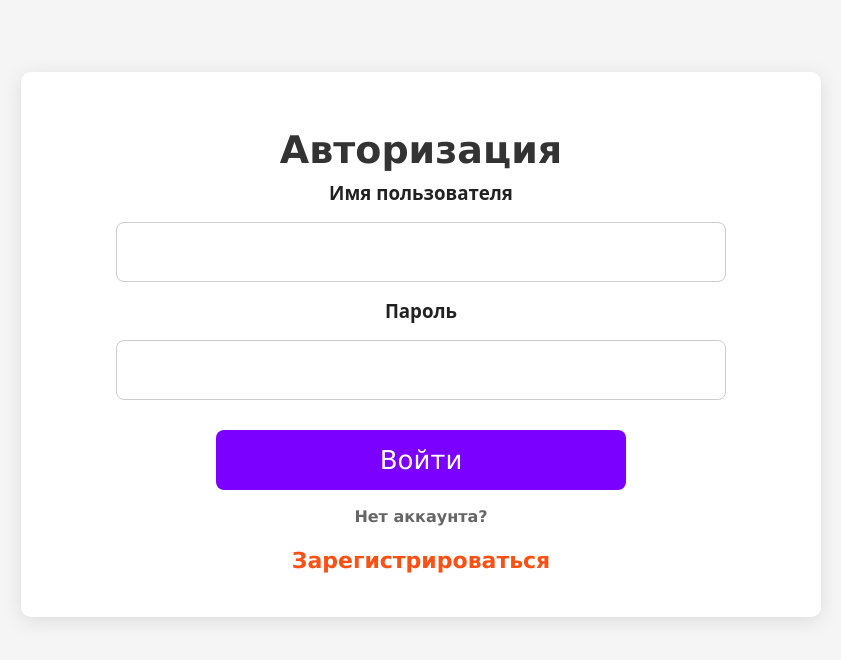
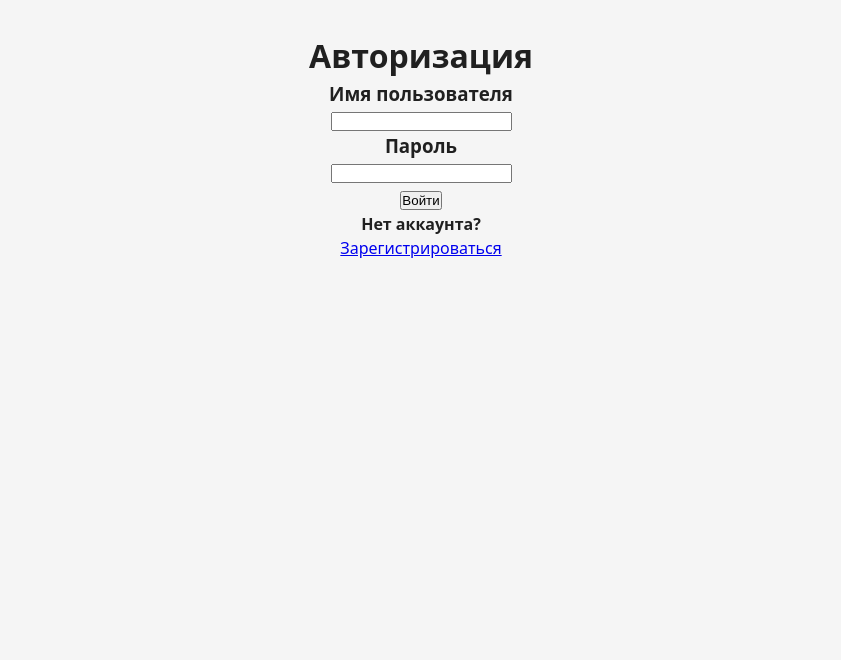
Before and after one commit to tessavduzup/rostelecom_hack_project, a React app in the folder frontend/: page / in a window 1280 px wide. Shown: the top 660 px of the page, without its empty margins (219-1060 px from the left). Built offline with nearby package versions, Linux system fonts and the light colour scheme; the HTML template or start-up script is replaced by a standard one.

Commit message:
feat: restore working frontend version from yulOk

```diff
--- a/frontend/src/App.jsx
+++ b/frontend/src/App.jsx
@@ -1,15 +1,12 @@
 import { BrowserRouter as Router, Routes, Route } from 'react-router-dom';
-import { Layout } from 'antd';
-import './App.css';
-import Login from './pages/Login';
-import Registration from './pages/Registration';
+import './App.css'
+import Login from './pages/Login'
+import Registration from './pages/Registration'
 import User from './pages/User';
 import CreateProject from './pages/CreateProject';
-import './index.css';
 import RevenueForm from './forms/RevenueForm';
 import CostsForm from './forms/CostsForm'
 
-const { Content } = Layout;
 
 function App() {
   return (
@@ -24,7 +21,7 @@ function App() {
         <Route path="/cr" element={<CostsForm />} />
       </Routes>
     </Router>
-  );
+  )
 }
 
 export default App;
--- a/frontend/src/api/authAPI.js
+++ b/frontend/src/api/authAPI.js
@@ -29,21 +29,3 @@ export async function registerUser(userData) {
         throw new Error(error.response?.data?.message || 'Ошибка регистрации');
     }
 }
-
-export async function sendRevenue(userData) {
-    try {
-        const response = await API.post('/create-project/send-revenue', userData);
-        return response.data;
-    } catch (error) {
-        throw new Error(error.response?.data?.message || 'Ошибка отправки выручки')
-    }
-}
-
-export async function sendCosts(userData) {
-    try {
-        const response = await API.post('/create-project/send-costs', userData);
-        return response.data;
-    } catch (error) {
-        throw new Error(error.response?.data?.message || 'Ошибка отправки затрат')
-    }
-}
--- a/frontend/src/forms/CostsForm.jsx
+++ b/frontend/src/forms/CostsForm.jsx
@@ -1,7 +1,7 @@
 import React, { useState } from 'react';
 import { useForm } from 'react-hook-form';
 import { validateNumber, validateDate } from '../utils/validators';
-import { loginUser, sendCosts } from '../api/authAPI';
+import { loginUser } from '../api/authAPI';
 
 function CostsForm() {
   const {
@@ -32,15 +32,6 @@ function CostsForm() {
 
         setSubmitError('')
         setSubmitSuccess('')
-
-        const userData = await sendCosts({
-            date_start: data.date_start,
-            date_end: data.date_end,
-            amount: data.amount,
-            type: data.type,
-            status: data.status,
-
-        })
 
         setSubmitSuccess('Затраты успешно добавлены!')
       } catch (error) {
@@ -89,8 +80,8 @@ function CostsForm() {
 
           <h3>Вид затрат</h3>
           <select
-            {...register("type", {
-              required: "Выберите вид затрат"
+            {...register("category", {
+              required: "Выберите категорию"
             })}
           >
           {categories.map(option => (
@@ -102,8 +93,8 @@ function CostsForm() {
 
           <h3>Статус отражения затрат</h3>
           <select
-            {...register("status", {
-              required: "Выберите статус затрат"
+            {...register("category", {
+              required: "Выберите категорию"
             })}
           >
           {categories.map(option => (
--- a/frontend/src/forms/RevenueForm.jsx
+++ b/frontend/src/forms/RevenueForm.jsx
@@ -1,7 +1,7 @@
 import React, { useState } from 'react';
 import { useForm } from 'react-hook-form';
 import { validateNumber, validateDate } from '../utils/validators';
-import { loginUser, sendRevenue } from '../api/authAPI';
+import { loginUser } from '../api/authAPI';
 
 function RevenueForm() {
   const {
@@ -32,13 +32,6 @@ function RevenueForm() {
 
         setSubmitError('')
         setSubmitSuccess('')
-
-        const userData = await sendRevenue({
-          date_start: data.date_start,
-          date_end: data.date_end,
-          amount: data.amount,
-          status: data.status
-        })
 
         setSubmitSuccess('Выручка успешно добавлена!')
       } catch (error) {
@@ -87,7 +80,7 @@ function RevenueForm() {
 
           <h3>Статус начисления выручки</h3>
           <select
-            {...register("status", {
+            {...register("category", {
               required: "Выберите категорию"
             })}
           >
--- a/frontend/src/index.css
+++ b/frontend/src/index.css
@@ -25,7 +25,6 @@ body {
   min-height: 100vh;
   background-color: #f5f5f5;
 }
-
 
 /* Основной контейнер приложения */
 .app-container {
@@ -68,17 +67,6 @@ body {
   }
 }
 
-button {
-    font-size: 14px;
-    border-radius: 8px;
-    border: 0px;
-    color: white;
-    height: 55px;
-    width: 220px;
-    transition: all 0.3s ease;
-    background: #ff4f12;
-}
-
 button:hover {
   transform: scale(1.1);
   cursor: pointer;
--- a/frontend/src/pages/CreateProject.jsx
+++ b/frontend/src/pages/CreateProject.jsx
@@ -56,9 +56,6 @@ const CreateProject = () => {
     { id: 5, name: 'Договор', probability: 90 },
     { id: 6, name: 'Реализация', probability: 100 }
   ];
-
-
-
 
   const managers = [
     { id: 1, name: 'Иванов А.В.' },
--- a/frontend/src/pages/Login.jsx
+++ b/frontend/src/pages/Login.jsx
@@ -4,7 +4,6 @@ import { useForm } from 'react-hook-form';
 import { validateEmail, validatePassword } from '../utils/validators';
 import { loginUser } from '../api/authAPI';
 
-import './../styles/Login.css'
 
 function Login() {
   const {
@@ -34,7 +33,7 @@ function Login() {
 
   return (
     <>
-      <div className='Login'>
+      <div>
         <h1>Авторизация</h1>
 
         {submitSuccess && <div className='submitSuccess'>{submitSuccess}</div>}
@@ -43,7 +42,7 @@ function Login() {
         <form onSubmit={handleSubmit(onSubmit)}>
           <h3>Имя пользователя</h3>
           <input
-            type="text" className='sign'
+            type="text"
             {...register("username", {
               required: "Имя пользователя обязательно",
               validate: validateEmail
@@ -53,7 +52,7 @@ function Login() {
 
           <h3>Пароль</h3>
           <input
-            type="password" className='sign'
+            type="password"
             {...register("password", {
               required: "Пароль обязателен",
               validate: validatePassword
@@ -64,7 +63,7 @@ function Login() {
           <h3><button type='submit'>Войти</button></h3>
         </form>
         <h4>Нет аккаунта?</h4>
-        <Link to='/reg' className='link'>Зарегистрироваться</Link>
+        <Link to='/reg'>Зарегистрироваться</Link>
       </div>
     </>
   )
--- a/frontend/src/pages/User.jsx
+++ b/frontend/src/pages/User.jsx
@@ -1,10 +1,19 @@
 import React from 'react';
+import { Layout } from 'antd';
+import Header from './components/Header';
 import ProjectList from './components/ProjectList';
+
+const { Content } = Layout;
 
 const User = () => {
   return (
     <div className="app-container">
-      <ProjectList />
+      <Layout>
+        <Header />
+        <Content>
+          <ProjectList />
+        </Content>
+      </Layout>
     </div>
   );
 };
--- a/frontend/src/pages/components/Header.jsx
+++ b/frontend/src/pages/components/Header.jsx
@@ -1,45 +1,57 @@
 import React from 'react';
-import { useNavigate, useLocation } from 'react-router-dom';
+import { useNavigate } from 'react-router-dom';
 import { Layout, Button, Space } from 'antd';
 import { ArrowLeftOutlined } from '@ant-design/icons';
-import './../../styles/Header.css'; // Импортируем CSS файл
+import './../../index.css'
 
 const { Header: AntHeader } = Layout;
 
 const Header = () => {
   const navigate = useNavigate();
-  const location = useLocation();
-
-  // Показывать кнопку только на главной странице пользователя
-  const showCreateButton = location.pathname === '/user';
 
   return (
-    <AntHeader className="app-header">
-      <div className="header-content">
-        <div className="logo-section">
+    <AntHeader style={{
+      height: '100px',
+      background: '#ffffffff', // ← Темно-синий цвет
+      display: 'flex',
+      alignItems: 'center',
+      justifyContent: 'space-between',
+      padding: '0 40px',
+      boxShadow: '0 2px 8px #7c00ff',
+      borderRadius: '5px'
+    }}>
+      <div style={{ display: 'flex', alignItems: 'center', gap: '16px' }}>
         <img
           src="/logo.png"
           alt="Rostelecom"
-            className="logo-image"
+          style={{
+            height: '32px',
+            width: 'auto'
+          }}
         />
-          <span className="company-name">
+        <span style={{
+          fontSize: '20px',
+          fontWeight: '700',
+          color: 'black' // ← Белый текст для контраста
+        }}>
           Rostelecom Analytics
         </span>
       </div>
 
       <Space>
-          {showCreateButton && (
         <Button
           type="primary"
           icon={<ArrowLeftOutlined />}
-              onClick={() => navigate('/create-project')}
-              className="create-project-button"
+          onClick={() => navigate('/create-project')} // ← Измените путь
+          style={{
+            background: '#ff4f12',
+            height: '55px',
+            width: '220px'
+          }}
         >
           Создать новый проект
         </Button>
-          )}
       </Space>
-      </div>
     </AntHeader>
   );
 };
--- a/frontend/src/styles/Login.css
+++ b/frontend/src/styles/Login.css
@@ -1,116 +1,33 @@
-.Login {
-  max-width: 800px;
-  margin: 40px auto;
-  padding: 40px;
-  background: white;
-  border-radius: 10px;
-  box-shadow: 0 4px 20px rgba(0, 0, 0, 0.1);
+import React, { useState } from 'react';
+
+function Authentication() {
+    const [username, setUsername] = useState('')
+    const [password, setPassword] = useState('')
+
+  return (
+    <>
+      <div>
+        <h1>Авторизация</h1>
+        <form>
+          <h3>Имя пользователя</h3>
+          <input
+            type="username"
+            value={username}
+            onChange={(e) => setUsername(e.target.value)}
+          />
+          <h3>Пароль</h3>
+          <input
+            type="password"
+            value={password}
+            onChange={(e) => setPassword(e.target.value)}
+          />
+        </form>
+        <button>Отправить</button>
+        <h4>Нет аккаунта?</h4>
+        <a href=''>Зарегистрироваться</a>
+      </div>
+    </>
+  )
 }
 
-h1 {
-  margin-top: 10px;
-  font-family: Verdana, Geneva, Tahoma, sans-serif;
-  font-size: 38px;
-  text-align: center;
-  color: #333;
-}
-
-.errors {
-  color: red;
-  font-family: Verdana, Geneva, Tahoma, sans-serif;
-  font-size: 16px;
-  margin: 0px 0 0 15px;
-}
-
-.form-row {
-  display: flex;
-  align-items: flex-start;
-  margin-bottom: 25px;
-}
-
-.form-label {
-  width: 200px;
-  color: #7c00ff;
-  font-family: Verdana, Geneva, Tahoma, sans-serif;
-  font-size: 19px;
-  margin-top: 20px;
-  text-align: left;
-  flex-shrink: 0;
-}
-
-.label-space {
-  width: 200px;
-  flex-shrink: 0;
-}
-
-.input-container {
-  flex: 1;
-}
-
-/* Стили для инпутов */
-input {
-  width: 410px;
-  height: 40px;
-  background: white;
-  border: 1px solid #ccc;
-  border-radius: 8px;
-  margin: 15px;
-  font-size: 22px;
-  font-family: Verdana, Geneva, Tahoma, sans-serif;
-  color: black;
-  padding: 4px 15px;
-}
-
-.sign {
-  width: 610px;
-  height: 60px;
-  font-size: 22px;
-}
-
-/* Стили для кнопки */
-button {
-  font-size: 26px;
-  font-family: Verdana, Geneva, Tahoma, sans-serif;
-  width: 410px;
-  height: 60px;
-  background: #7c00ff;
-  color: white;
-  border: none;
-  border-radius: 8px;
-  margin: 15px;
-  cursor: pointer;
-  transition: background 0.3s;
-}
-
-button:hover {
-  background: #6a00d6;
-}
-
-/* Стили для секции регистрации */
-.register-section {
-  text-align: center;
-  margin-top: 40px;
-  padding-top: 30px;
-  border-top: 2px solid #f0f0f0;
-}
-
-h4 {
-  font-size: 16px;
-  font-family: Verdana, Geneva, Tahoma, sans-serif;
-  color: #666;
-  margin-bottom: 15px;
-}
-
-.link {
-  font-family: Verdana, Geneva, Tahoma, sans-serif;
-  font-size: 22px;
-  color: #ff4f12;
-  text-decoration: none;
-  font-weight: bold;
-  transition: color 0.3s;
-}
-
-.link:hover {
-  color: #7c00ff;
-  text-decoration: underline;
-}
+export default Authentication
```
Also changed, not shown: frontend/src/styles/Header.css (deleted, +0 -46 lines). Lines whose indentation alone changed are shown as unchanged.
